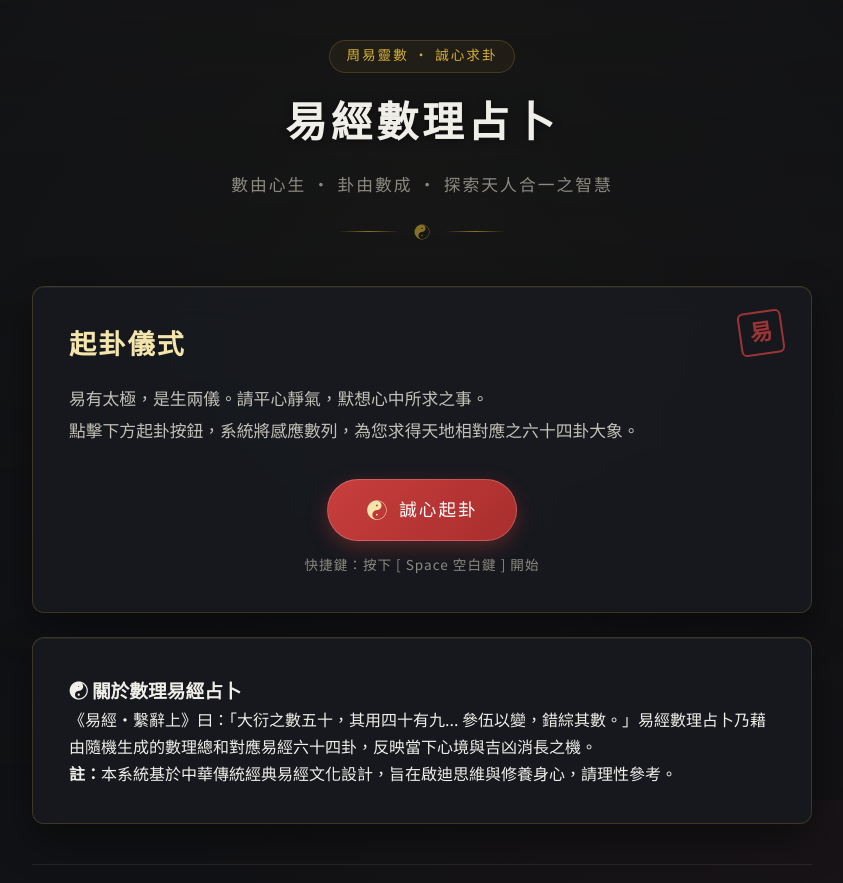
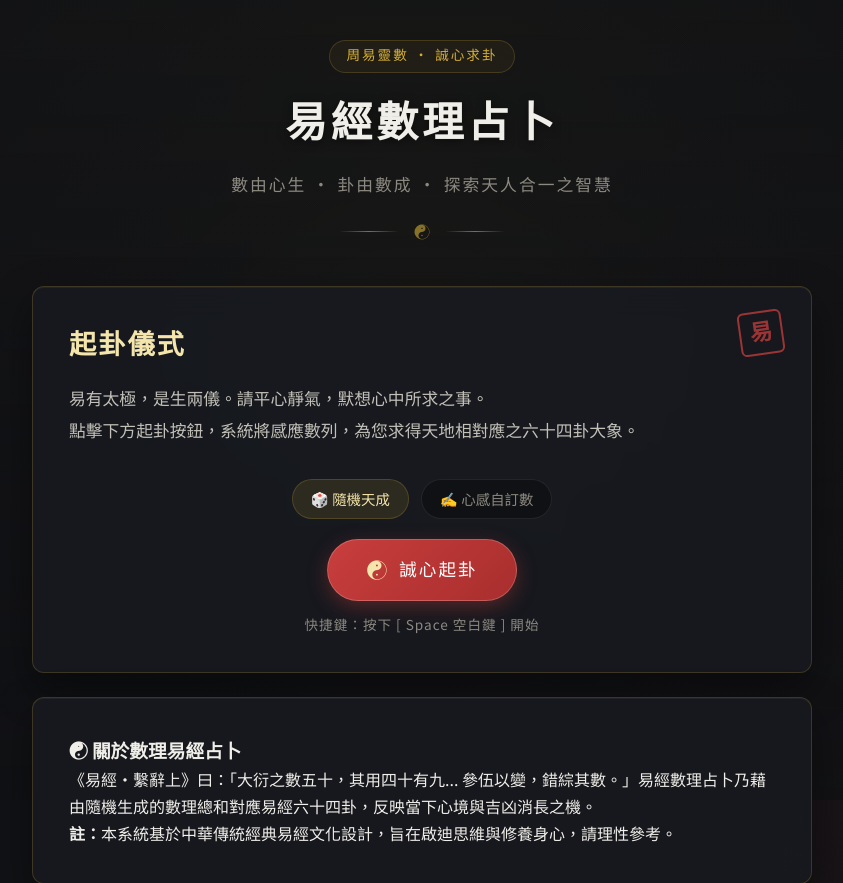
Before and after one commit to chiisen/VibeCodingDivinationByNumbers, a Flask app: page / in a window 1280 px wide. Shown: the top 883 px of the page, without its empty margins (218-1061 px from the left). Run offline with Flask 3, Linux system fonts and the light colour scheme.

Commit message:
feat(divination): 支援自訂數字求卦功能 (Closes #5)
- 前端新增隨機天成與心感自訂數模式切換
- 後端 validate_number_param 支援 1-9999 範圍安全校驗
- 新增越界與自訂數值 pytest 單元測試
- 通過 8 項單元測試 (8 passed in 0.56s)

```diff
--- a/app.py
+++ b/app.py
@@ -10,15 +10,18 @@ app = Flask(__name__)
 
 APP_VERSION = "1.1.0"
 
-def validate_number_param(val: Any, param_name: str) -> Tuple[Optional[int], Optional[str]]:
+def validate_number_param(val: Any, param_name: str, min_val: int = 1, max_val: int = 9999) -> Tuple[Optional[int], Optional[str]]:
     """驗證與轉型數字參數，確保型別安全與 Fail-Fast 錯誤防護"""
     if val is None:
         return None, f"缺少 '{param_name}' 參數"
     try:
         num = int(val)
+        if num < min_val or num > max_val:
+            return None, f"'{param_name}' 必須介於 {min_val} 至 {max_val} 之間"
         return num, None
     except (ValueError, TypeError):
         return None, f"'{param_name}' 必須為有效整數"
+
 
 def get_git_commit() -> Optional[str]:
 
--- a/static/script.js
+++ b/static/script.js
@@ -36,22 +36,55 @@ document.addEventListener('keydown', function(e) {
     }
 });
 
+// 模式切換與 DOM 引用
+const modeRandomBtn = document.getElementById('mode-random');
+const modeCustomBtn = document.getElementById('mode-custom');
+const customPanel = document.getElementById('custom-numbers-panel');
+const customNum1Input = document.getElementById('custom-num1');
+const customNum2Input = document.getElementById('custom-num2');
+
+let currentMode = 'random'; // 'random' 或 'custom'
+
+modeRandomBtn?.addEventListener('click', () => {
+    currentMode = 'random';
+    modeRandomBtn.classList.add('active');
+    modeCustomBtn.classList.remove('active');
+    customPanel.classList.add('hidden');
+});
+
+modeCustomBtn?.addEventListener('click', () => {
+    currentMode = 'custom';
+    modeCustomBtn.classList.add('active');
+    modeRandomBtn.classList.remove('active');
+    customPanel.classList.remove('hidden');
+});
+
 // 執行占卜的主要函數
 async function performDivination() {
     try {
+        let endpoint = '/divination';
+        let options = {
+            method: 'POST',
+            headers: { 'Content-Type': 'application/json' }
+        };
+
+        if (currentMode === 'custom') {
+            const num1 = parseInt(customNum1Input?.value || '0', 10);
+            const num2 = parseInt(customNum2Input?.value || '0', 10);
+            if (isNaN(num1) || num1 < 1 || num1 > 9999 || isNaN(num2) || num2 < 1 || num2 > 9999) {
+                showError('請在自訂數字輸入 1 至 9999 之間的有效數字');
+                return;
+            }
+            endpoint = '/interpret';
+            options.body = JSON.stringify({ number1: num1, number2: num2 });
+        }
+
         // 顯示載入狀態
         showLoading();
 
-        // 延遲至少 900ms 以呈送籌策起卦之儀式感
-        const minLoadingPromise = new Promise(resolve => setTimeout(resolve, 900));
-
-        // 發送請求到後端
-        const fetchPromise = fetch('/divination', {
-            method: 'POST',
-            headers: {
-                'Content-Type': 'application/json',
-            }
-        }).then(res => res.json());
+        // 延遲至少 800ms 以呈送籌策起卦之儀式感
+        const minLoadingPromise = new Promise(resolve => setTimeout(resolve, 800));
+        const fetchPromise = fetch(endpoint, options).then(res => res.json());
 
         const [_, data] = await Promise.all([minLoadingPromise, fetchPromise]);
 
@@ -65,6 +98,7 @@ async function performDivination() {
         showError('網路連接失敗，請檢查網路狀態後重試');
     }
 }
+
 
 // 顯示載入狀態
 function showLoading() {
--- a/static/style.css
+++ b/static/style.css
@@ -163,7 +163,72 @@ body {
     position: relative;
 }
 
+/* 起卦模式切換與自訂數字面板 */
+.divination-mode-toggle {
+    display: flex;
+    justify-content: center;
+    gap: 12px;
+    margin-bottom: 20px;
+}
+
+.mode-btn {
+    background: rgba(0, 0, 0, 0.3);
+    border: 1px solid var(--border-dark);
+    color: var(--text-muted);
+    padding: 8px 18px;
+    border-radius: 20px;
+    font-family: var(--font-serif);
+    font-size: 0.9rem;
+    cursor: pointer;
+    transition: all 0.3s ease;
+}
+
+.mode-btn.active {
+    background: rgba(212, 175, 55, 0.12);
+    border-color: var(--border-gold);
+    color: var(--gold-light);
+}
+
+.custom-panel {
+    display: flex;
+    justify-content: center;
+    gap: 20px;
+    margin-bottom: 24px;
+    flex-wrap: wrap;
+}
+
+.input-group {
+    display: flex;
+    flex-direction: column;
+    align-items: flex-start;
+}
+
+.input-group label {
+    font-size: 0.85rem;
+    color: var(--text-muted);
+    margin-bottom: 6px;
+    font-family: var(--font-serif);
+}
+
+.input-group input {
+    background: rgba(0, 0, 0, 0.4);
+    border: 1px solid var(--border-gold);
+    color: var(--gold-light);
+    padding: 10px 16px;
+    border-radius: 8px;
+    font-family: var(--font-serif);
+    font-size: 1.1rem;
+    width: 150px;
+    outline: none;
+}
+
+.input-group input:focus {
+    border-color: var(--gold-primary);
+    box-shadow: 0 0 10px var(--gold-glow);
+}
+
 /* 印章圖示 */
+
 .card-seal {
     position: absolute;
     top: 24px;
--- a/templates/index.html
+++ b/templates/index.html
@@ -38,6 +38,24 @@
                             易有太極，是生兩儀。請平心靜氣，默想心中所求之事。<br>
                             點擊下方起卦按鈕，系統將感應數列，為您求得天地相對應之六十四卦大象。
                         </p>
+                        <!-- 起卦模式切換 -->
+                        <div class="divination-mode-toggle">
+                            <button id="mode-random" class="mode-btn active">🎲 隨機天成</button>
+                            <button id="mode-custom" class="mode-btn">✍️ 心感自訂數</button>
+                        </div>
+
+                        <!-- 自訂數字輸入面板 (預設隱藏) -->
+                        <div id="custom-numbers-panel" class="custom-panel hidden">
+                            <div class="input-group">
+                                <label for="custom-num1">上數 (1-9999)</label>
+                                <input type="number" id="custom-num1" min="1" max="9999" placeholder="例如: 8">
+                            </div>
+                            <div class="input-group">
+                                <label for="custom-num2">下數 (1-9999)</label>
+                                <input type="number" id="custom-num2" min="1" max="9999" placeholder="例如: 21">
+                            </div>
+                        </div>
+
                         <div class="action-area">
                             <button id="start-divination" class="btn btn-zen">
                                 <span class="btn-symbol">☯</span>
@@ -45,6 +63,7 @@
                             </button>
                             <span class="hotkey-tip">快捷鍵：按下 [ Space 空白鍵 ] 開始</span>
                         </div>
+
                     </div>
                 </div>
 
```
Also changed, not shown: tests/test_app.py (+9 -0 lines), CHANGELOG.md.
